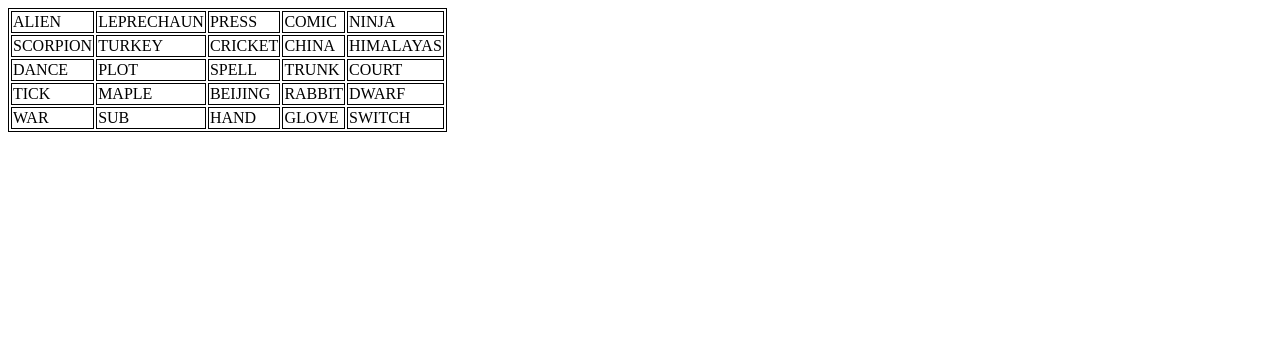
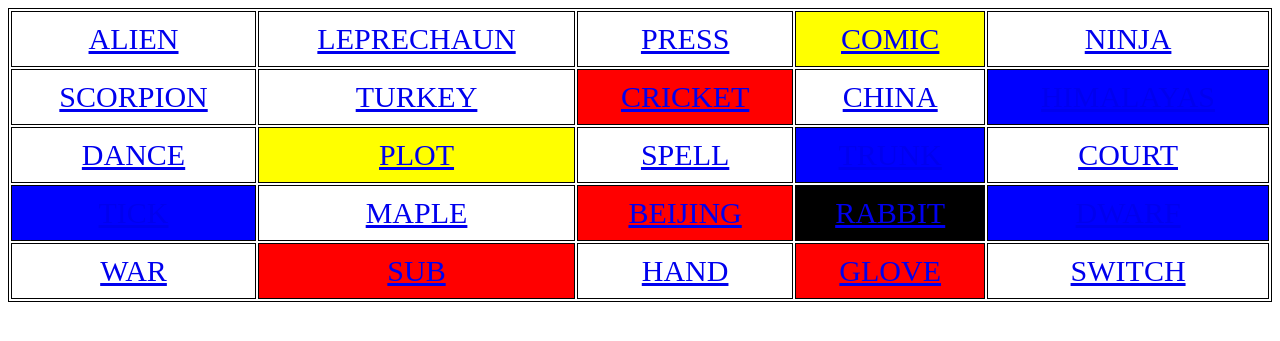
Before and after one commit to edwindo/codenames, a Django app: page /game/ in a window 1280 px wide. Shown: the top 341 px of the page. Run offline with Django 3.2, Linux system fonts and the light colour scheme; data comes from the database, SQL or seed files in the repository; both versions use the stored data as it was after the commit.

Commit message:
added click to change color and codemaster page

```diff
--- a/game/templates/game/index.html
+++ b/game/templates/game/index.html
@@ -1,47 +1,55 @@
 <head>
 <style>
-table, th, td {
-    border: 1px solid black;
+table{
+	width:100%;
+	border: 1px solid black;
 }
+td{
+	text-align: center;
+	border: 1px solid black;
+	font-size: 30px;
+	padding: 10px;
+}
+
 </style>
 </head>
 
 {% if card_list %}
 	<table>
 		<tr>
-			<td>{{ card_list.0.word }}</td>
-			<td>{{ card_list.1.word }}</td>
-			<td>{{ card_list.2.word }}</td>
-			<td>{{ card_list.3.word }}</td>
-			<td>{{ card_list.4.word }}</td>
+			<td {% if card_list.0.visibility %} bgcolor="{{ card_list.0.color }}" {% endif %}><a href='toggle_card/{{ card_list.0.id }}'>{{ card_list.0.word }}</a></td>
+			<td {% if card_list.1.visibility %} bgcolor="{{ card_list.1.color }}" {% endif %}><a href='toggle_card/{{ card_list.1.id }}'>{{ card_list.1.word }}</a></td>
+			<td {% if card_list.2.visibility %} bgcolor="{{ card_list.2.color }}" {% endif %}><a href='toggle_card/{{ card_list.2.id }}'>{{ card_list.2.word }}</a></td>
+			<td {% if card_list.3.visibility %} bgcolor="{{ card_list.3.color }}" {% endif %}><a href='toggle_card/{{ card_list.3.id }}'>{{ card_list.3.word }}</a></td>
+			<td {% if card_list.4.visibility %} bgcolor="{{ card_list.4.color }}" {% endif %}><a href='toggle_card/{{ card_list.4.id }}'>{{ card_list.4.word }}</a></td>
 		</tr>
 		<tr>
-			<td>{{ card_list.5.word }}</td>
-			<td>{{ card_list.6.word }}</td>
-			<td>{{ card_list.7.word }}</td>
-			<td>{{ card_list.8.word }}</td>
-			<td>{{ card_list.9.word }}</td>
+			<td {% if card_list.5.visibility %} bgcolor="{{ card_list.5.color }}" {% endif %}><a href='toggle_card/{{ card_list.5.id }}'>{{ card_list.5.word }}</a></td>
+			<td {% if card_list.6.visibility %} bgcolor="{{ card_list.6.color }}" {% endif %}><a href='toggle_card/{{ card_list.6.id }}'>{{ card_list.6.word }}</a></td>
+			<td {% if card_list.7.visibility %} bgcolor="{{ card_list.7.color }}" {% endif %}><a href='toggle_card/{{ card_list.7.id }}'>{{ card_list.7.word }}</a></td>
+			<td {% if card_list.8.visibility %} bgcolor="{{ card_list.8.color }}" {% endif %}><a href='toggle_card/{{ card_list.8.id }}'>{{ card_list.8.word }}</a></td>
+			<td {% if card_list.9.visibility %} bgcolor="{{ card_list.9.color }}" {% endif %}><a href='toggle_card/{{ card_list.9.id }}'>{{ card_list.9.word }}</a></td>
 		</tr>
 		<tr>
-			<td>{{ card_list.10.word }}</td>
-			<td>{{ card_list.11.word }}</td>
-			<td>{{ card_list.12.word }}</td>
-			<td>{{ card_list.13.word }}</td>
-			<td>{{ card_list.14.word }}</td>
+			<td {% if card_list.10.visibility %} bgcolor="{{ card_list.10.color }}" {% endif %}><a href='toggle_card/{{ card_list.10.id }}'>{{ card_list.10.word }}</a></td>
+			<td {% if card_list.11.visibility %} bgcolor="{{ card_list.11.color }}" {% endif %}><a href='toggle_card/{{ card_list.11.id }}'>{{ card_list.11.word }}</a></td>
+			<td {% if card_list.12.visibility %} bgcolor="{{ card_list.12.color }}" {% endif %}><a href='toggle_card/{{ card_list.12.id }}'>{{ card_list.12.word }}</a></td>
+			<td {% if card_list.13.visibility %} bgcolor="{{ card_list.13.color }}" {% endif %}><a href='toggle_card/{{ card_list.13.id }}'>{{ card_list.13.word }}</a></td>
+			<td {% if card_list.14.visibility %} bgcolor="{{ card_list.14.color }}" {% endif %}><a href='toggle_card/{{ card_list.14.id }}'>{{ card_list.14.word }}</a></td>
 		</tr>
 		<tr>
-			<td>{{ card_list.15.word }}</td>
-			<td>{{ card_list.16.word }}</td>
-			<td>{{ card_list.17.word }}</td>
-			<td>{{ card_list.18.word }}</td>
-			<td>{{ card_list.19.word }}</td>
+			<td {% if card_list.15.visibility %} bgcolor="{{ card_list.15.color }}" {% endif %}><a href='toggle_card/{{ card_list.15.id }}'>{{ card_list.15.word }}</a></td>
+			<td {% if card_list.16.visibility %} bgcolor="{{ card_list.16.color }}" {% endif %}><a href='toggle_card/{{ card_list.16.id }}'>{{ card_list.16.word }}</a></td>
+			<td {% if card_list.17.visibility %} bgcolor="{{ card_list.17.color }}" {% endif %}><a href='toggle_card/{{ card_list.17.id }}'>{{ card_list.17.word }}</a></td>
+			<td {% if card_list.18.visibility %} bgcolor="{{ card_list.18.color }}" {% endif %}><a href='toggle_card/{{ card_list.18.id }}'>{{ card_list.18.word }}</a></td>
+			<td {% if card_list.19.visibility %} bgcolor="{{ card_list.19.color }}" {% endif %}><a href='toggle_card/{{ card_list.19.id }}'>{{ card_list.19.word }}</a></td>
 		</tr>
 		<tr>
-			<td>{{ card_list.20.word }}</td>
-			<td>{{ card_list.21.word }}</td>
-			<td>{{ card_list.22.word }}</td>
-			<td>{{ card_list.23.word }}</td>
-			<td>{{ card_list.24.word }}</td>
+			<td {% if card_list.20.visibility %} bgcolor="{{ card_list.20.color }}" {% endif %}><a href='toggle_card/{{ card_list.20.id }}'>{{ card_list.20.word }}</a></td>
+			<td {% if card_list.21.visibility %} bgcolor="{{ card_list.21.color }}" {% endif %}><a href='toggle_card/{{ card_list.21.id }}'>{{ card_list.21.word }}</a></td>
+			<td {% if card_list.22.visibility %} bgcolor="{{ card_list.22.color }}" {% endif %}><a href='toggle_card/{{ card_list.22.id }}'>{{ card_list.22.word }}</a></td>
+			<td {% if card_list.23.visibility %} bgcolor="{{ card_list.23.color }}" {% endif %}><a href='toggle_card/{{ card_list.23.id }}'>{{ card_list.23.word }}</a></td>
+			<td {% if card_list.24.visibility %} bgcolor="{{ card_list.24.color }}" {% endif %}><a href='toggle_card/{{ card_list.24.id }}'>{{ card_list.24.word }}</a></td>
 		</tr>
 	</table>
 
--- a/game/urls.py
+++ b/game/urls.py
@@ -4,5 +4,7 @@
 
 urlpatterns = [
 	url(r'^$', views.index, name='index'),
-	url(r'^generate_board/$', views.generate_board, name='generate_board')
+	url(r'^generate_board/$', views.generate_board, name='generate_board'),
+	url(r'^toggle_card/(?P<card_id>[0-9]+)/$', views.toggle_card, name='toggle_card'),
+	url(r'^codemaster/$', views.codemaster, name='codemaster')
 ]
--- a/game/views.py
+++ b/game/views.py
@@ -54,10 +54,21 @@
 	Create the new cards in database
 	"""
 	for i in range(0,25):
-		card = Card(word = random_list[i], color = random_color_list[i], visibility = True)
+		card = Card(word = random_list[i], color = random_color_list[i], visibility = False)
 		card.save()
 
 	"""
 	Redirect to board view
 	"""
 	return HttpResponseRedirect(reverse('index'))
+
+def toggle_card(request, card_id):
+	card = Card.objects.get(pk=card_id)
+	card.visibility = True
+	card.save()
+	return HttpResponseRedirect(reverse('index'))
+
+def codemaster(request):
+	card_list = Card.objects.all()
+	context = {'card_list': card_list}
+	return render(request, 'game/codemaster.html', context)
```
Also changed, not shown: game/templates/game/codemaster.html (added, +37 -0 lines), db.sqlite3.
